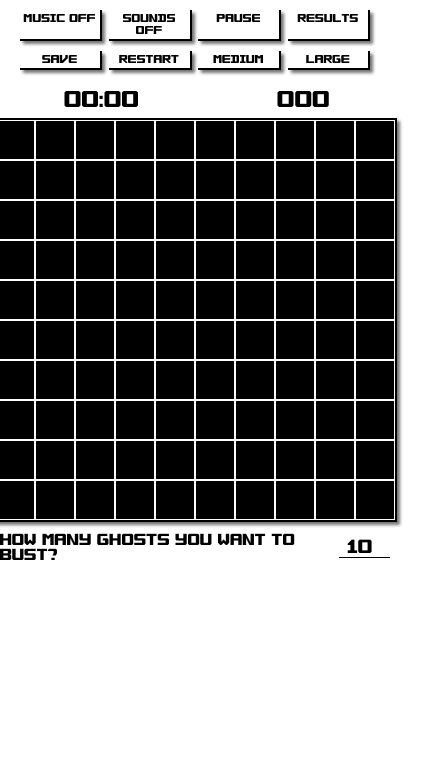
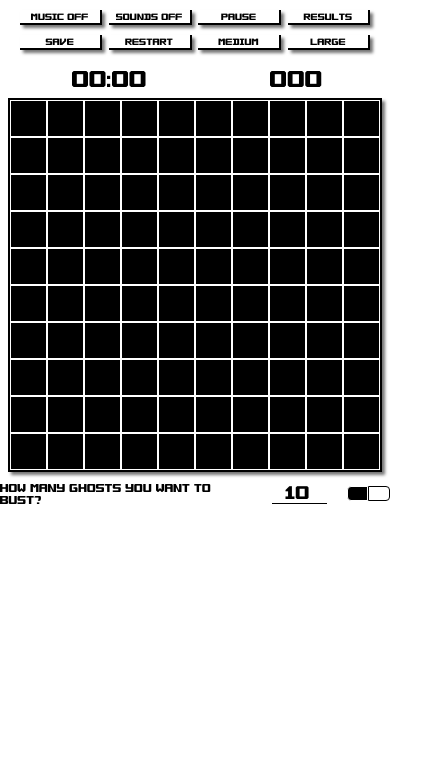
Before and after one commit to CoracaoDoMundo/minesweeper-gb, a website built with webpack: page minesweeper/src/index.html in a window 390 px wide. Shown: the part 80-844 px from the top of the page, 437 px wide, since content can reach past the window. Built offline with nearby package versions, Linux system fonts and the light colour scheme.

Commit message:
feat: add dark theme; fix: adaptive design for small extension screens

```diff
--- a/minesweeper/src/index.js
+++ b/minesweeper/src/index.js
@@ -7,6 +7,7 @@ import Field from './scripts/Field.js';
 import Header from './scripts/Header.js';
 import Settings from './scripts/SettingsBlock.js';
 import Input from './scripts/Input.js';
+import Toggle from './scripts/Toggle.js';
 
 const isSoundsOn = {
   state: true,
@@ -24,8 +25,9 @@ const buttonsWrapper = new BtnBlock(document.body, isSoundsOn);
 
 const settingsBlock = new Settings(document.body);
 const ghostInput = new Input();
+const themeToggle = new Toggle();
 
-const gameField = new Field(ghostInput, isSoundsOn, isMusicOn, isPause);
+const gameField = new Field(ghostInput, isSoundsOn, isMusicOn, isPause, themeToggle);
 gameField.render(document.body);
 
 const musicBtn = new Button(gameField, isSoundsOn, isMusicOn, isPause, 'Music off');
@@ -46,3 +48,4 @@ const largeFieldBtn = new Button(gameField, isSoundsOn, isMusicOn, isPause, 'Lar
 largeFieldBtn.render(buttonsWrapper.item, 'large');
 
 ghostInput.render(settingsBlock.item, 'How many ghosts you want to bust? ', 'ghostNum', gameField);
+themeToggle.render(settingsBlock.item, 'theme', 'light', 'toggleLight', 'toggleDark', gameField);
--- a/minesweeper/src/scripts/Button.js
+++ b/minesweeper/src/scripts/Button.js
@@ -134,7 +134,7 @@ class Button {
 
   showResults(event) {
     if (event.target.textContent === 'Results') {
-      this.popup = new Popup(document.body);
+      this.popup = new Popup(document.body, this.field.toggle.theme);
       this.popup.render();
       this.popup.header.textContent = 'Results';
       const result = getResultFromLS();
@@ -153,7 +153,6 @@ class Button {
         for (let i = 0; i < numOfResults; i++) {
           const table = `${i + 1}.`;
           const index = resultArr.findIndex((el) => el === '|');
-          console.log('index:', index);
           const chunk = resultArr.splice(0, index + 1).slice(0, -1).join('');
           this.popup.item.insertAdjacentHTML(
             'beforeend',
--- a/minesweeper/src/scripts/Field.js
+++ b/minesweeper/src/scripts/Field.js
@@ -26,7 +26,7 @@ const gameOverAudio = new Audio(gameOverSound);
 const openCellAudio = new Audio(openCellSound);
 
 class Field {
-  constructor(input, soundsState, musicState, pauseState, fieldSize = 10) {
+  constructor(input, soundsState, musicState, pauseState, toggle, fieldSize = 10) {
     this.fieldSize = fieldSize;
     this.counter = 0;
     this.input = input;
@@ -35,6 +35,7 @@ class Field {
     this.soundsState = soundsState;
     this.musicState = musicState;
     this.pauseState = pauseState;
+    this.toggle = toggle;
     this.audio = new Audio(mainTheme);
     this.audio.volume = 0.2;
   }
@@ -174,7 +175,6 @@ class Field {
   openCells(i, j, covers, values) {
     if (!values[i][j].textContent) {
       covers[i][j].style.background = 'transparent';
-      // covers[i][j].style.border = '0.1px solid black';
       covers[i][j].style.border = 'none';
       covers[i][j].setAttribute('isopen', true);
       for (let k = i - 1; k <= i + 1; k++) {
@@ -187,7 +187,6 @@ class Field {
             continue;
           } else {
             covers[k][l].style.background = 'transparent';
-            // covers[k][l].style.border = '0.1px solid black';
             covers[k][l].style.border = 'none';
             covers[k][l].setAttribute('isopen', true);
             this.openCells(k, l, covers, values);
@@ -196,7 +195,6 @@ class Field {
       }
     } else if (values[i][j].textContent === '') {
       covers[i][j].style.background = 'transparent';
-      // covers[i][j].style.border = '0.1px solid black';
       covers[i][j].style.border = 'none';
       covers[i][j].setAttribute('isopen', true);
     }
@@ -235,11 +233,10 @@ class Field {
       for (let j = 0; j < this.covers.length; j++) {
         this.covers[i][j].setAttribute('isopen', 'true');
         this.covers[i][j].style.background = 'transparent';
-        // this.covers[i][j].style.border = '0.1px solid black';
         this.covers[i][j].style.border = 'none';
       }
     }
-    this.popup = new Popup(document.body);
+    this.popup = new Popup(document.body, this.toggle.theme);
     this.popup.render();
     this.popup.header.textContent = 'Congratulations!';
     this.popup.text.textContent = `You won the game for ${this.counterNum} moves and ${this.timer.textContent}!`;
@@ -328,7 +325,7 @@ class Field {
       if (this.soundsState.state === true) {
         this.gameOverSound.play();
       }
-      this.popup = new Popup(document.body);
+      this.popup = new Popup(document.body, this.toggle.theme);
       this.popup.render();
       this.popup.header.textContent = 'Sorry, you lose!';
       this.popup.text.textContent = 'No luck this time, try again!';
--- a/minesweeper/src/scripts/Popup.js
+++ b/minesweeper/src/scripts/Popup.js
@@ -3,12 +3,22 @@
 import { createElement } from './service-functions.js';
 
 class Popup {
-  constructor(container) {
+  constructor(container, theme) {
     this.item = createElement('div', ['popup'], container);
+    this.theme = theme;
   }
 
   render() {
-    this.closeElement = createElement('div', ['close'], this.item);
+    if (this.theme === 'light') {
+      this.closeElement = createElement('div', ['close'], this.item);
+    } else if (this.theme === 'dark') {
+      this.closeElement = createElement(
+        'div',
+        ['closeDarkTheme'],
+        this.item
+      );
+    }
+
     this.header = createElement('h1', ['popupHeader'], this.item);
     this.text = createElement('p', ['popupText'], this.item);
     this.closePopup();
--- /dev/null
+++ b/minesweeper/src/scripts/Toggle.js
@@ -0,0 +1,42 @@
+// Class for toggle button to switch theme
+
+import { createElement } from './service-functions.js';
+
+class Toggle {
+  render(container, name, theme, idLight, idDark, field) {
+    this.item = createElement('div', ['toggleField'], container);
+    this.inputLight = createElement('input', ['inputToggleLight'], this.item);
+    this.inputLight.setAttribute('id', idLight);
+    this.inputLight.setAttribute('type', 'radio');
+    this.inputLight.value = 'light';
+    this.inputLight.setAttribute('name', name);
+    this.inputLight.checked = true;
+    this.labelLight = createElement('label', ['labelToggleLight'], this.item);
+    this.labelLight.setAttribute('for', idLight);
+    this.inputDark = createElement('input', ['inputToggleDark'], this.item);
+    this.inputDark.setAttribute('id', idDark);
+    this.inputDark.setAttribute('type', 'radio');
+    this.inputDark.value = 'dark';
+    this.inputDark.setAttribute('name', name);
+    this.labelDark = createElement('label', ['labelToggleDark'], this.item);
+    this.labelDark.setAttribute('for', idDark);
+    this.theme = theme;
+    this.field = field;
+    this.switchTheme();
+  }
+
+  switchTheme() {
+    this.item.addEventListener('click', (event) => {
+      if (event.target.className === 'inputToggleLight' || event.target.className === 'labelToggleLight') {
+        document.body.classList.remove('dark-theme');
+        this.theme = 'light';
+      } else if (event.target.className === 'inputToggleDark' || event.target.className === 'labelToggleDark') {
+        document.body.classList.add('dark-theme');
+        this.theme = 'dark';
+      }
+      this.switchTheme();
+    });
+  }
+}
+
+export default Toggle;
--- a/minesweeper/src/style.css
+++ b/minesweeper/src/style.css
@@ -8,6 +8,17 @@ body {
   margin: 0 auto;
   gap: 10px;
   max-width: 1280px;
+  background-color: var(--second-color);
+  color: var(--main-color);
+  --main-color: #000000;
+  --second-color: #ffffff;
+  --shadow-main-color: #0000008a;
+}
+
+.dark-theme {
+  --main-color: #ffffff;
+  --shadow-main-color: #ffffff8a;
+  --second-color: #000000;
 }
 
 .headerWrapper {
@@ -39,16 +50,16 @@ body {
   width: 23%;
   font-size: 0.6em;
   padding: 0.3em 0;
-  border-bottom: 2px solid black;
-  border-right: 2px solid black;
-  box-shadow: 3px 3px 3px 0px rgba(0, 0, 0, 0.54);
+  border-bottom: 2px solid var(--main-color);
+  border-right: 2px solid var(--main-color);
+  box-shadow: 3px 3px 3px 0px var(--shadow-main-color);
   text-align: center;
   background: transparent;
   cursor: pointer;
 }
 
 .button:active {
-  box-shadow: 1px 1px 1px 0px rgba(0, 0, 0, 0.54);
+  box-shadow: 1px 1px 1px 0px var(--shadow-main-color);
 }
 
 .fieldWrapper {
@@ -73,10 +84,10 @@ body {
   display: flex;
   flex-wrap: wrap;
   position: relative;
-  width: 450px;
+  width: 430px;
   height: fit-content;
-  border: 2px solid black;
-  box-shadow: 3px 3px 3px 0px rgba(0, 0, 0, 0.54);
+  border: 2px solid var(--main-color);
+  box-shadow: 3px 3px 3px 0px var(--shadow-main-color);
 }
 
 .cell {
@@ -86,7 +97,7 @@ body {
   position: relative;
   font-weight: 100;
   font-size: 0.8em;
-  border: 1px solid black;
+  border: 1px solid var(--main-color);
   box-sizing: border-box;
   cursor: pointer;
 }
@@ -99,8 +110,8 @@ body {
   font-size: 0.1px;
   width: 100%;
   height: 100%;
-  background-color: rgb(0, 0, 0);
-  border: 1px solid white;
+  background-color: var(--main-color);
+  border: 1px solid var(--second-color);
 }
 
 .ghostImg {
@@ -129,7 +140,7 @@ body {
   text-align: end;
   width: 4em;
   border: none;
-  border-bottom: 1px solid #000000;
+  border-bottom: 1px solid var(--main-color);
 }
 
 .blocker {
@@ -143,7 +154,7 @@ body {
   display: flex;
   justify-content: flex-end;
   align-items: center;
-  background-color: rgb(0, 0, 0);
+  background-color: var(--main-color);
 }
 
 .slimerImg {
@@ -163,10 +174,10 @@ body {
   width: 50%;
   height: fit-content;
   padding: 30px;
-  background-color: rgb(0, 0, 0);
-  border: 2px solid rgb(255, 255, 255);
+  background-color: var(--main-color);
+  border: 2px solid var(--second-color);
   border-radius: 20px;
-  color: rgb(255, 255, 255);
+  color: var(--second-color);
 }
 
 .close {
@@ -181,6 +192,18 @@ body {
   cursor: pointer;
 }
 
+.closeDarkTheme {
+  position: absolute;
+  top: -30px;
+  right: -30px;
+  width: 40px;
+  height: 40px;
+  background-image: url(./assets/icons/white-cross.svg);
+  background-repeat: no-repeat;
+  background-size: cover;
+  cursor: pointer;
+}
+
 .popupHeader {
   margin: 10px 0;
 }
@@ -190,7 +213,7 @@ body {
 }
 
 .popupTextSmall {
-  font-size: .7em;
+  font-size: 0.7em;
 }
 
 .ghostTrapPic {
@@ -202,6 +225,50 @@ body {
 .marshmallowManPic {
   width: 30%;
   margin: 10px 10px 0;
+}
+
+.toggleField {
+  display: flex;
+  overflow: hidden;
+  height: 20px;
+}
+
+.inputToggleLight,
+.inputToggleDark {
+  position: absolute;
+  clip: rect(0, 0, 0, 0);
+  height: 1px;
+  width: 1px;
+  border: 0;
+  overflow: hidden;
+}
+
+.labelToggleLight,
+.labelToggleDark {
+  background-color: #ffffff;
+  font-size: 12px;
+  text-align: center;
+  width: 25px;
+  border: 0.5px solid #000000;
+  transition: all 0.1s ease-in-out;
+  cursor: pointer;
+}
+
+.inputToggleLight:checked + label,
+.inputToggleDark:checked + label {
+  background-color: #000000;
+  border: 0.2px solid #ffffff;
+  box-shadow: none;
+}
+
+.labelToggleLight:first-of-type,
+.labelToggleDark:first-of-type {
+  border-radius: 4px 0 0 4px;
+}
+
+.labelToggleLight:last-of-type,
+.labelToggleDark:last-of-type {
+  border-radius: 0 4px 4px 0;
 }
 
 @media (max-width: 1000px) {
@@ -268,4 +335,41 @@ body {
   .popupText {
     font-size: 0.6em;
   }
+
+  @media (max-width: 550px) {
+    .label {
+      font-size: 0.65em;
+    }
+  }
+
+  @media (max-width: 499px) {
+    .header {
+      font-size: 1.3em;
+    }
+
+    .button {
+      font-size: 0.4em;
+    }
+
+    .field {
+      width: 370px;
+    }
+
+    .label {
+      font-size: 0.5em;
+    }
+
+    .input {
+      font-size: 0.8em;
+    }
+
+    .toggleField {
+      height: 15px;
+    }
+
+    .labelToggleLight,
+    .labelToggleDark {
+      width: 20px;
+  }
+  }
 }
```
